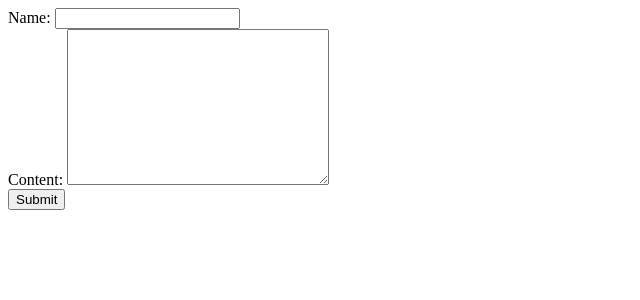
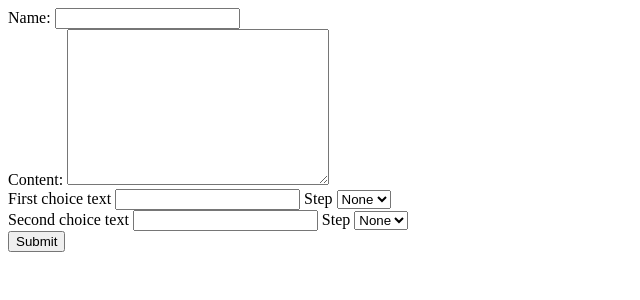
Before and after one commit to kokotchY/story_hero, a Flask app: page /stories/1/new_initial_step in a window 1280 px wide. Shown: the top 300 px of the page, without its empty margins (0-640 px from the left). Run offline with Flask 2, Linux system fonts and the light colour scheme; tables that the repository leaves empty hold one stand-in row (values such as "Sample post").

Commit message:
Display next steps, edit a step

```diff
--- a/app/templates/stories/new_step.html
+++ b/app/templates/stories/new_step.html
@@ -1,6 +1,10 @@
 <html>
 	<body>
+		{% if initial %}
 		<form action="{{url_for('new_initial_step', story_id = story_id)}}" method="post">
+		{% else %}
+		<form action="{{url_for('new_step', story_id = story_id)}}" method="post">
+		{% endif %}
 			<div>
 				<label for="name">Name:</label>
 				<input id="name" type="text" name="name" />
@@ -10,6 +14,30 @@
 				<textarea id="content" name="content" cols="30" rows="10"></textarea>
 			</div>
 			<div>
+				<label for="first_choice_text">First choice text</label>
+				<input id="first_choice_text" type="text" name="first_choice_text" />
+
+				<label for="first_choice">Step</label>
+				<select id="first_choice" name="first_choice">
+					<option value="">None</option>
+					{% for step in steps %}
+					<option value="{{step.id}}">{{step.name}}</option>
+					{% endfor %}
+				</select>
+			</div>
+			<div>
+				<label for="second_choice_text">Second choice text</label>
+				<input id="second_choice_text" type="text" name="second_choice_text" />
+
+				<label for="second_choice">Step</label>
+				<select id="second_choice" name="second_choice">
+					<option value="">None</option>
+					{% for step in steps %}
+					<option value="{{step.id}}">{{step.name}}</option>
+					{% endfor %}
+				</select>
+			</div>
+			<div>
 				<button>Submit</button>
 			</div>
 		</form>
--- a/app/views.py
+++ b/app/views.py
@@ -72,4 +72,39 @@ def new_initial_step(story_id):
         story.initial_step = step.id
         db.session.commit()
         return redirect(url_for('show_story', story_id = story_id))
-    return render_template('stories/new_step.html', story_id = story_id)
+    return render_template('stories/new_step.html', story_id = story_id, initial = True, steps = [])
+
+@app.route('/stories/<int:story_id>/new_step', methods = ['GET', 'POST'])
+def new_step(story_id):
+    steps = Step.query.filter_by(story_id = story_id).all()
+    if request.method == "POST":
+        step = Step(request.form['name'], request.form['content'], story_id)
+        step.first_choice = request.form['first_choice_text']
+        step.first_choice_step_id = request.form['first_choice']
+        step.second_choice = request.form['second_choice_text']
+        step.second_choice_step_id = request.form['second_choice']
+        db.session.add(step)
+        db.session.commit()
+        return redirect(url_for('show_step', step_id = step.id))
+    return render_template('stories/new_step.html', story_id = story_id, initial = False, steps = steps)
+
+@app.route('/step/<int:step_id>')
+def show_step(step_id):
+    step = Step.query.get_or_404(step_id)
+    story = Story.query.get_or_404(step.story_id)
+    return render_template('steps/show.html', step = step, story = story)
+
+@app.route('/step/<int:step_id>/edit', methods = ['GET', 'POST'])
+def edit_step(step_id):
+    step = Step.query.get_or_404(step_id)
+    steps = Step.query.filter_by(story_id = step.story_id).all()
+    if request.method == "POST":
+        step.name = request.form['name']
+        step.content = request.form['content']
+        step.first_choice = request.form['first_choice_text']
+        step.first_choice_step_id = request.form['first_choice']
+        step.second_choice = request.form['second_choice_text']
+        step.second_choice_step_id = request.form['second_choice']
+        db.session.commit()
+        return redirect(url_for('show_step', step_id = step.id))
+    return render_template('steps/edit.html', story_id = step.story_id, inital = False, steps = steps, step = step)
```
Also changed, not shown: app/templates/steps/edit.html (added, +41 -0 lines), app/templates/steps/show.html (added, +32 -0 lines), app/templates/stories/show.html (+4 -2 lines).
